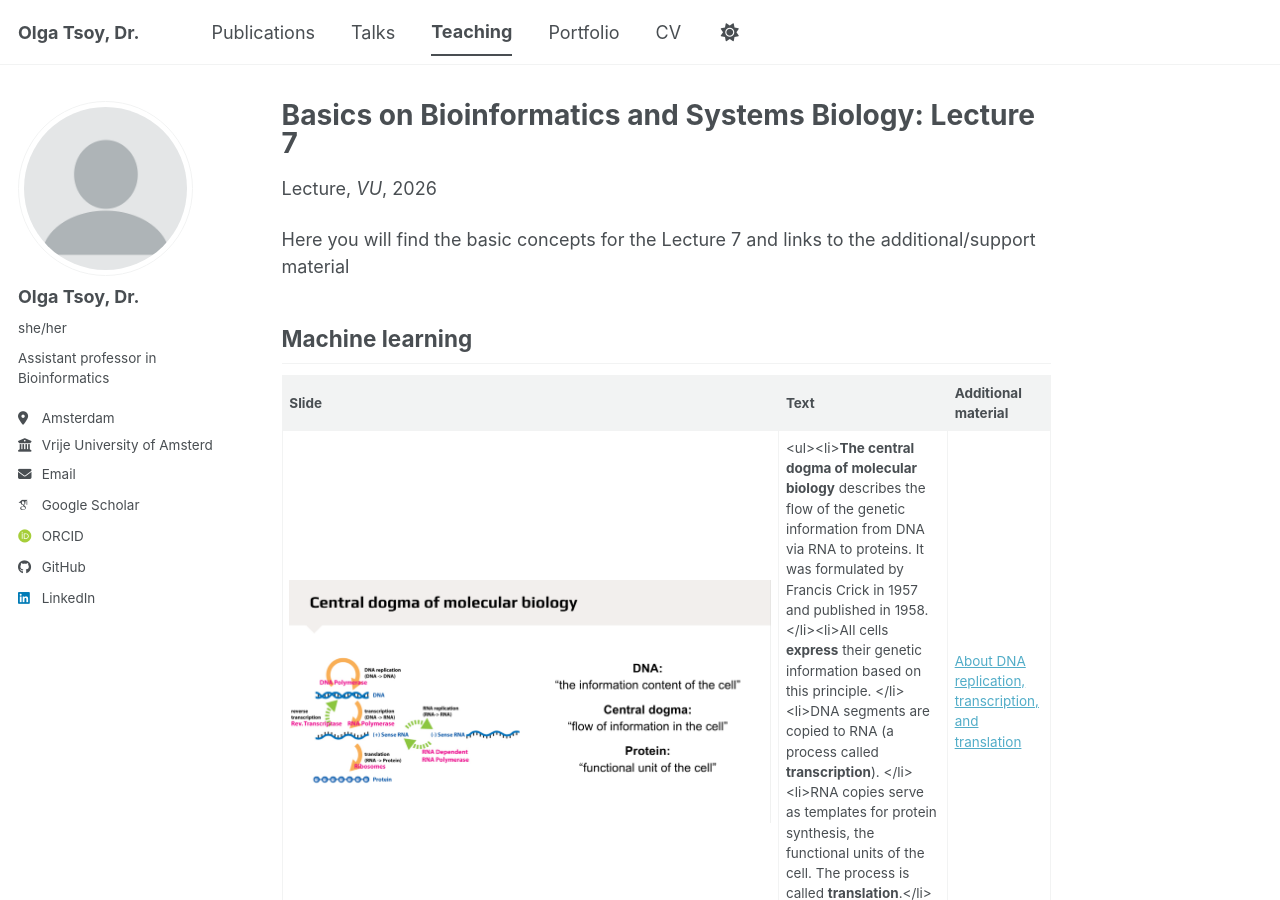
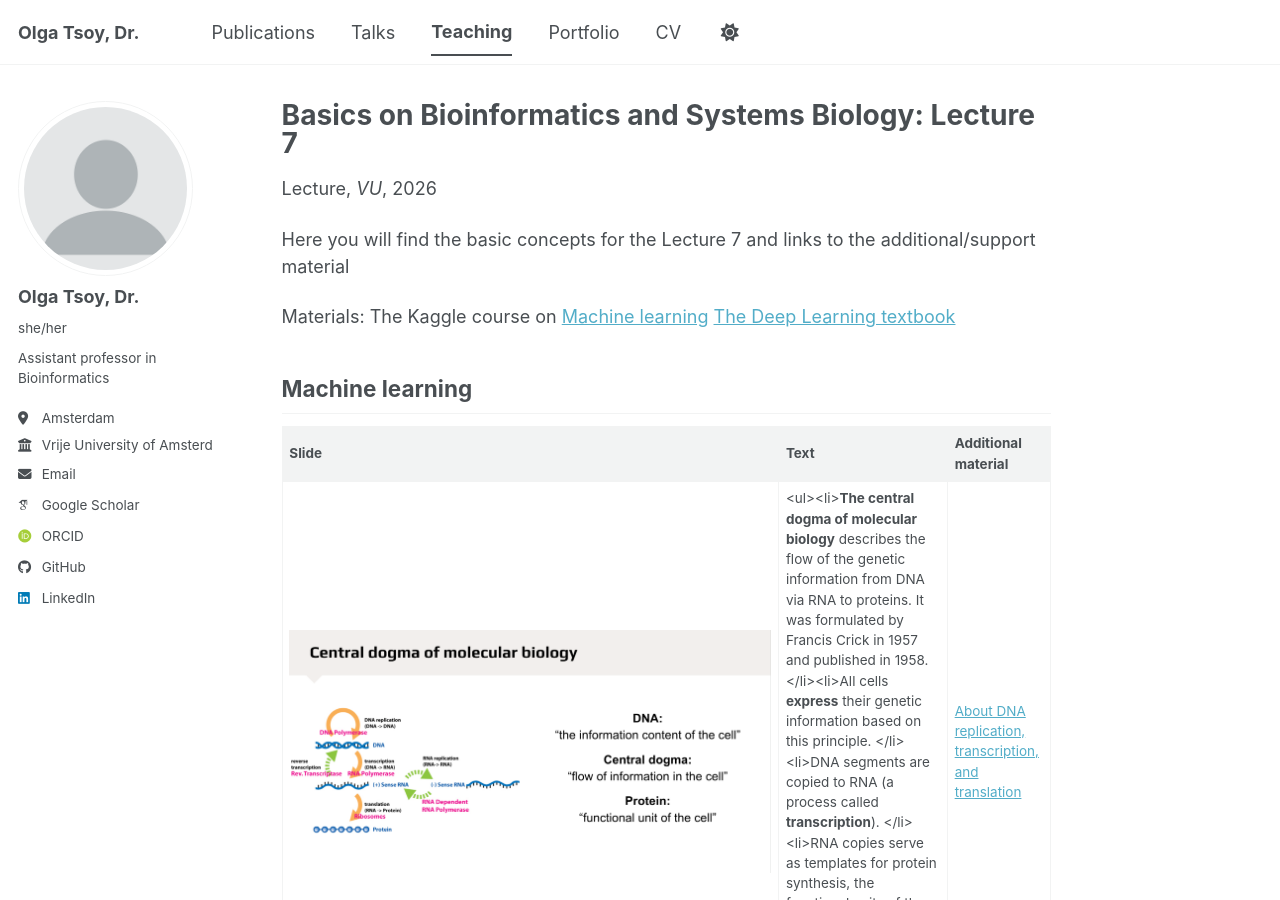
Before and after one commit to OlgaVT/OlgaVT.github.io, a Jekyll site: the page built from _teaching/bbsb_lecture_7.md, in a window 1280 px wide and 900 px high. Built offline with Jekyll 4.4.1, drawn with Linux system fonts in a browser that asks for light colours; some web fonts are replaced; a script bundle is joined from its source files by our own code; library files that are not in the unit come from our copies.

Commit message:
Update bbsb_lecture_7.md

```diff
--- a/_teaching/bbsb_lecture_7.md
+++ b/_teaching/bbsb_lecture_7.md
@@ -10,6 +10,10 @@ location: "Amsterdam, the Netherlands"
 
 Here you will find the basic concepts for the Lecture 7 and links to the additional/support material
 
+Materials:
+The Kaggle course on [Machine learning](https://www.kaggle.com/learn/intro-to-machine-learning)
+[The Deep Learning textbook](https://www.deeplearningbook.org/)
+
 ## Machine learning
 
 | Slide | Text | Additional material|
```
